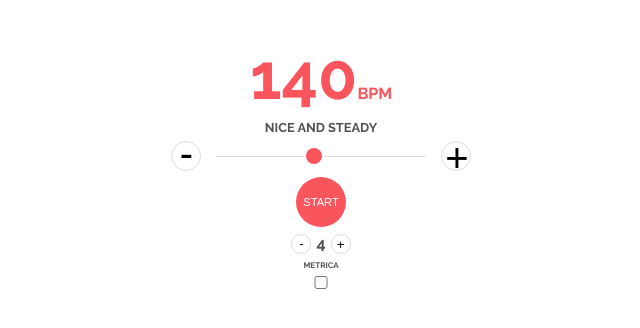
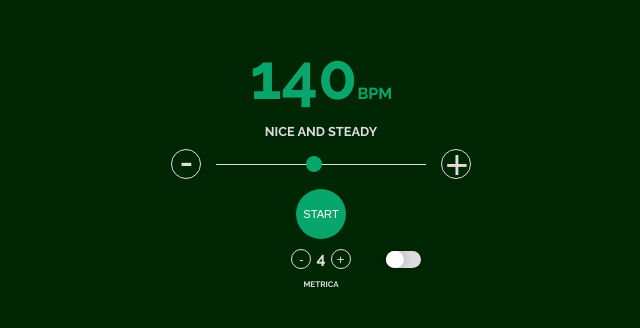
Before and after one commit to Arem58/Metronomo, a React app: page / in a window 1280 px wide. Shown: the part 236-564 px from the top of the page, without its empty margins (319-959 px from the left). Built offline with nearby package versions, Linux system fonts and the light colour scheme; no server answers.

Commit message:
Metronomo terminado

```diff
--- a/src/app/app.jsx
+++ b/src/app/app.jsx
@@ -154,9 +154,12 @@ const App = () => {
           <button type="button" data-id="subtract-beats" className="subtract-beats stepper" onClick={handleClick}>-</button>
           <div className="measure-count">{Metrica}</div>
           <button type="button" data-id="add-beats" className="add-beats stepper" onClick={handleClick}>+</button>
+          <label className="toggle" for="myToggle">
+            <input type="checkbox" className="toggle__input" onChange={(e) => setBit(e.target.checked)} id="myToggle"/>
+            <div className="toggle__fill"></div>
+          </label>
         </div>
         <div className="beats-per-measure-text">Metrica</div>
-        <input type="checkbox" onChange={(e) => setBit(e.target.checked)} />
       </div>
     </div>
   )
--- a/src/styles/Metronome.css
+++ b/src/styles/Metronome.css
@@ -6,11 +6,12 @@
 
 body {
   font-family: "Raleway", sans-serif;
-  color: #525252;
+  color: #ddd;
   -webkit-user-select: none;
      -moz-user-select: none;
       -ms-user-select: none;
           user-select: none;
+  background-color: #012603;
 }
 
 .Container {
@@ -31,7 +32,7 @@ body {
 .bpm-display {
   width: 100%;
   text-align: center;
-  color: #fa545c;
+  color: #08A66C;
   font-weight: bold;
 }
 
@@ -60,7 +61,7 @@ body {
 }
 
 .adjust-tempo-btn:hover {
-  background: #fa545c;
+  background: #08A66C;
   color: white;
 }
 
@@ -74,12 +75,14 @@ body {
 
 .decrease-tempo {
   line-height: 14px;
+  color: #ddd;
   padding-left: 1px;
 }
 
 .increase-tempo {
   line-height: 22px;
   padding-left: 2px;
+  color: #ddd;
 }
 
 input[type=range] {
@@ -101,7 +104,7 @@ input[type=range]::-webkit-slider-thumb {
   width: 16px;
   height: 16px;
   border-radius: 50%;
-  background: #fa545c;
+  background: #08A66C;
   cursor: pointer;
   margin-top: -8px;
 }
@@ -111,7 +114,7 @@ input[type=range]::-moz-range-thumb {
   width: 16px;
   height: 16px;
   border-radius: 50%;
-  background: #fa545c;
+  background: #08A66C;
   cursor: pointer;
   border: none;
 }
@@ -133,17 +136,17 @@ input[type=range]::-moz-range-track {
   height: 50px;
   font-size: 0.7em;
   text-align: center;
-  background-color: #fa545c;
+  background-color: #08A66C;
   border-radius: 50%;
   color: white;
   margin: 0 auto;
   cursor: pointer;
-  border-color: #fa545c;
+  border-color: #08A66C;
   border: 1px solid transparent;
 }
 
 .start-stop:hover {
-  background-color: #ff656c;
+  background-color: #0ABF7D;
 }
 
 .measures {
@@ -159,11 +162,12 @@ input[type=range]::-moz-range-track {
   text-align: center;
   margin: 0 5px;
   cursor: pointer;
+  color: #ddd;
   background: none;
 }
 
 .stepper:hover {
-  background: #ff656c;
+  background: #0ABF7D;
   color: white;
 }
 
@@ -175,4 +179,53 @@ input[type=range]::-moz-range-track {
   text-align: center;
   font-size: 0.5em;
   text-transform: uppercase;
+}
+
+.toggle {
+  --width: 35px;
+  --height: calc(var(--width) / 2);
+  --border-radius: calc(var(--height) / 2);
+  display: inline-block;
+  cursor: pointer;
+  position: absolute;
+  right: 50px;
+  bottom: 1px;
+}
+
+.toggle__input {
+  display: none;
+}
+
+.toggle__fill {
+  position: relative;
+  width: var(--width);
+  height: var(--height);
+  border-radius: var(--border-radius);
+  background: #dddddd;
+  transition: background 0.2s;
+}
+
+.toggle__input:checked ~ .toggle__fill {
+  background: #0ABF7D;
+}
+
+.toggle__fill::after {
+  content: "";
+  position: absolute;
+  top: 0;
+  left: 0;
+  height: var(--height);
+  width: var(--height);
+  background: #ffffff;
+  box-shadow: 0 0 10px rgba(0, 0, 0, 0.25);
+  border-radius: var(--border-radius);
+  transition: transform 0.2s;
+}
+
+.toggle__input:checked ~ .toggle__fill::after {
+  transform: translateX(var(--height));
+}
+
+.measures {
+  position: relative;
 }/*# sourceMappingURL=Metronome.css.map */
--- a/src/styles/Metronome.scss
+++ b/src/styles/Metronome.scss
@@ -4,15 +4,17 @@
     margin: 0;
 }
 
-$colo1: #525252;
-$color2: #fa545c;
-$color2Ligther: #ff656c;
+$colo1: #ddd;
+$color2: #08A66C;
+$color2Ligther: #0ABF7D;
 $color3: #ddd;
+$color4: #012603;
 
 body{
     font-family: 'Raleway', sans-serif;
     color: $colo1;
     user-select: none;
+    background-color: $color4;
 }
 
 .Container{
@@ -76,12 +78,14 @@ body{
 
 .decrease-tempo{
     line-height: 14px;
+    color: $colo1;
     padding-left: 1px;
 }
 
 .increase-tempo{
     line-height: 22px;
     padding-left: 2px;
+    color: $colo1;
 }
 
 input[type=range]{
@@ -161,6 +165,7 @@ input[type=range]::-moz-range-track{
     text-align: center;
     margin: 0 5px;
     cursor: pointer;
+    color: $colo1;
     background: none;
 }
 
@@ -178,3 +183,53 @@ input[type=range]::-moz-range-track{
     font-size: 0.5em;
     text-transform: uppercase;
 }
+
+.toggle {
+    --width: 35px;
+    --height: calc(var(--width) / 2);
+    --border-radius: calc(var(--height) / 2);
+
+    display: inline-block;
+    cursor: pointer;
+    position: absolute;
+    right: 50px;
+    bottom: 1px;
+  }
+
+  .toggle__input {
+    display: none;
+  }
+
+  .toggle__fill {
+    position: relative;
+    width: var(--width);
+    height: var(--height);
+    border-radius: var(--border-radius);
+    background: #dddddd;
+    transition: background 0.2s;
+  }
+
+  .toggle__input:checked ~ .toggle__fill {
+    background: $color2Ligther;
+  }
+
+  .toggle__fill::after {
+    content: "";
+    position: absolute;
+    top: 0;
+    left: 0;
+    height: var(--height);
+    width: var(--height);
+    background: #ffffff;
+    box-shadow: 0 0 10px rgba(0, 0, 0, 0.25);
+    border-radius: var(--border-radius);
+    transition: transform 0.2s;
+  }
+
+  .toggle__input:checked ~ .toggle__fill::after {
+    transform: translateX(var(--height));
+  }
+
+  .measures{
+      position: relative;
+  }
```
Also changed, not shown: 1 other file (tests, documents, lock files or other folders).
